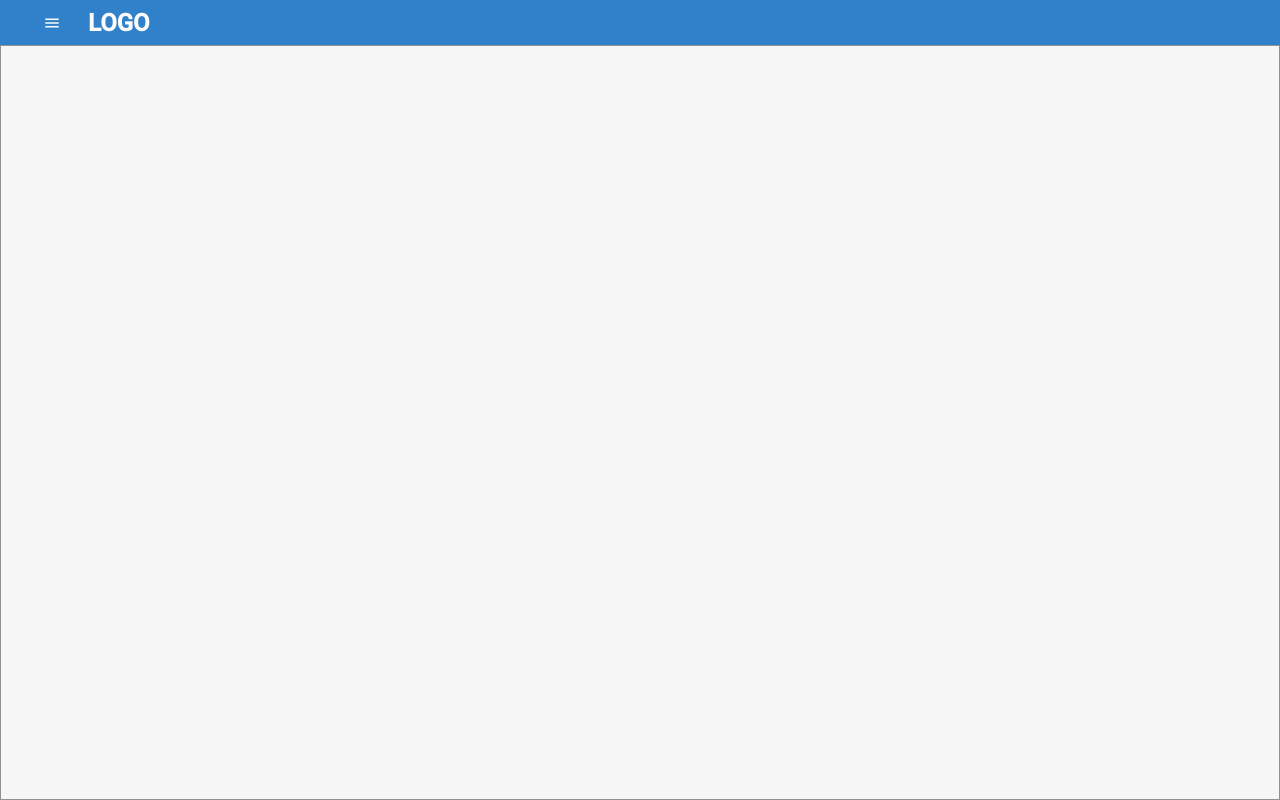
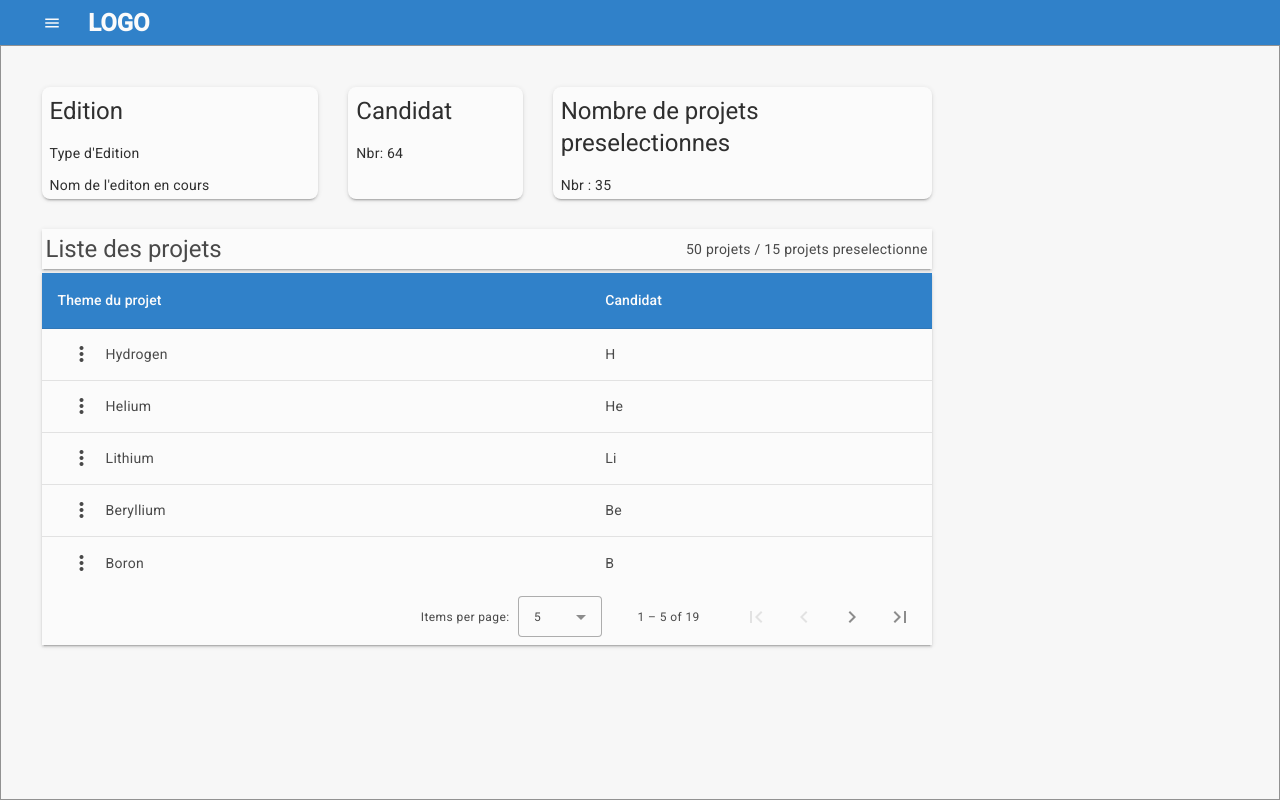
Before and after one commit to zila-s/bbst24, an Angular app: page / in a window 1280 px wide. Built offline with nearby package versions, Linux system fonts and the light colour scheme.

Commit message:
Feat side

```diff
--- a/src/app/admin/dashbord/dashbord.component.css
+++ b/src/app/admin/dashbord/dashbord.component.css
@@ -0,0 +1,34 @@
+.menu ul {
+    list-style-type: none;
+    margin: 0;
+    padding: 0;
+  }
+
+  .menu li {
+    padding: 8px;
+    margin-bottom: 7px;
+    background-color: #33b5e5;
+    color: #ffffff;
+    box-shadow: 0 1px 3px rgba(0,0,0,0.12), 0 1px 2px rgba(0,0,0,0.24);
+  }
+
+  .menu li:hover {
+    background-color: #0099cc;
+  }
+
+  .aside {
+    background-color: #33b5e5;
+    padding: 15px;
+    color: #ffffff;
+    text-align: center;
+    font-size: 14px;
+    box-shadow: 0 1px 3px rgba(0,0,0,0.12), 0 1px 2px rgba(0,0,0,0.24);
+  }
+
+  .bbst-x{
+    background-color: #fff;
+    height: 14vh;
+    color: #000;
+    padding: 8px;
+    border-radius: 8px;
+  }
--- a/src/app/admin/dashbord/dashbord.component.html
+++ b/src/app/admin/dashbord/dashbord.component.html
@@ -1,3 +1,30 @@
 <section style="padding: 2vw">
+  <section class="row">
+    <div class="col-3">
+      <div class="bbst-x mat-elevation-z2">
+        <h1>Edition</h1>
+        <p>Type d'Edition</p>
+        <p>Nom de l'editon en cours</p>
+      </div>
+    </div>
 
+    <div class="col-2">
+      <div class="bbst-x mat-elevation-z2">
+        <h1>Candidat</h1>
+        <p>Nbr: 64</p>
+      </div>
+    </div>
+
+    <div class="col-4">
+      <div class="bbst-x mat-elevation-z2">
+        <h1>Nombre de projets preselectionnes</h1>
+        <p>Nbr : 35</p>
+      </div>
+    </div>
+  </section>
+  <section class="row">
+    <div class="col-9">
+      <app-liste-projet></app-liste-projet>
+    </div>
+  </section>
 </section>
--- a/src/app/admin/projet/liste-projet/liste-projet.component.html
+++ b/src/app/admin/projet/liste-projet/liste-projet.component.html
@@ -11,13 +11,18 @@
         <th mat-header-cell *matHeaderCellDef>Theme du projet</th>
         <td mat-cell *matCellDef="let element">
           <div style="display: flex; align-items: center">
+            <mat-menu #menu="matMenu">
+              <button mat-menu-item><mat-icon>visibility</mat-icon>Voir</button>
+              <!-- <button mat-menu-item><mat-icon>setting</mat-icon>Processus</button> -->
+            </mat-menu>
             <button
               mat-icon-button
-              [matMenuTriggerFor]="menu"
+             [matMenuTriggerFor]="menu"
               aria-label="Example icon-button with a menu"
             >
               <mat-icon>more_vert</mat-icon>
             </button>
+
             <span>
               {{ element.themeProjet }}
             </span>
@@ -47,16 +52,6 @@
       aria-label="Select page of periodic elements"
     >
     </mat-paginator>
+
   </div>
 </section>
-
-<mat-menu #menu="matMenu">
-  <button mat-button mat-menu-item>
-    <mat-icon>info</mat-icon>
-    <span>Voir</span>
-  </button>
-  <button mat-menu-item>
-    <mat-icon>memory</mat-icon>
-    <span>Processus</span>
-  </button>
-</mat-menu>
--- a/src/app/admin/side-bar/side-bar.component.css
+++ b/src/app/admin/side-bar/side-bar.component.css
@@ -3,7 +3,7 @@
   flex-direction: column;
   justify-content: space-between;
 
-  height: 82vh;
+  height: calc(100vh - 90px);
   margin-top: 14px;
 }
 
--- a/src/app/admin/side-bar/side-bar.component.html
+++ b/src/app/admin/side-bar/side-bar.component.html
@@ -1,5 +1,7 @@
 <section class="side-bar">
+
   <div>
+    <p style="padding-left: 10px ;">Administration</p>
     <ul>
       <li><a href="#">Dashbord</a></li>
       <li><a href="#">Editon</a></li>
--- a/src/app/app.component.css
+++ b/src/app/app.component.css
@@ -4,13 +4,13 @@
     border: 1px solid rgba(0, 0, 0, 0.5);
   }
 
-  /* .example-sidenav-content {
+  .example-sidenav-content {
     display: flex;
     height: 100%;
     align-items: center;
     justify-content: center;
-  } */
+  }
 
   .example-sidenav {
-    padding: 20px;
+    padding: 0 20px;
   }
--- a/src/app/app.component.html
+++ b/src/app/app.component.html
@@ -21,7 +21,6 @@
 </header>
 <mat-drawer-container class="example-container" autosize>
   <mat-drawer #drawer class="example-sidenav" mode="side">
-    <p>Administration</p>
 
     <app-side-bar></app-side-bar>
   </mat-drawer>
--- a/src/styles.css
+++ b/src/styles.css
@@ -4,10 +4,11 @@
 }
 
 * {
-  margin: 0 ;
+  margin: 0;
   padding: 0;
   text-decoration: none;
   list-style: none;
+  box-sizing: border-box;
 }
 
 body {
@@ -28,6 +29,61 @@ body {
   color: #fff;
 }
 
+.row::after {
+  content: "";
+  clear: both;
+  display: block;
+}
+
+[class*="col-"] {
+  float: left;
+  padding: 15px;
+}
+
+/* For desktop: */
+.col-1 {
+  width: 8.33%;
+}
+.col-2 {
+  width: 16.66%;
+}
+.col-3 {
+  width: 25%;
+}
+.col-4 {
+  width: 33.33%;
+}
+.col-5 {
+  width: 41.66%;
+}
+.col-6 {
+  width: 50%;
+}
+.col-7 {
+  width: 58.33%;
+}
+.col-8 {
+  width: 66.66%;
+}
+.col-9 {
+  width: 75%;
+}
+.col-10 {
+  width: 83.33%;
+}
+.col-11 {
+  width: 91.66%;
+}
+.col-12 {
+  width: 100%;
+}
+
+@media only screen and (max-width: 768px) {
+  /* For mobile phones: */
+  [class*="col-"] {
+    width: 100%;
+  }
+}
 
 /*
 
```
